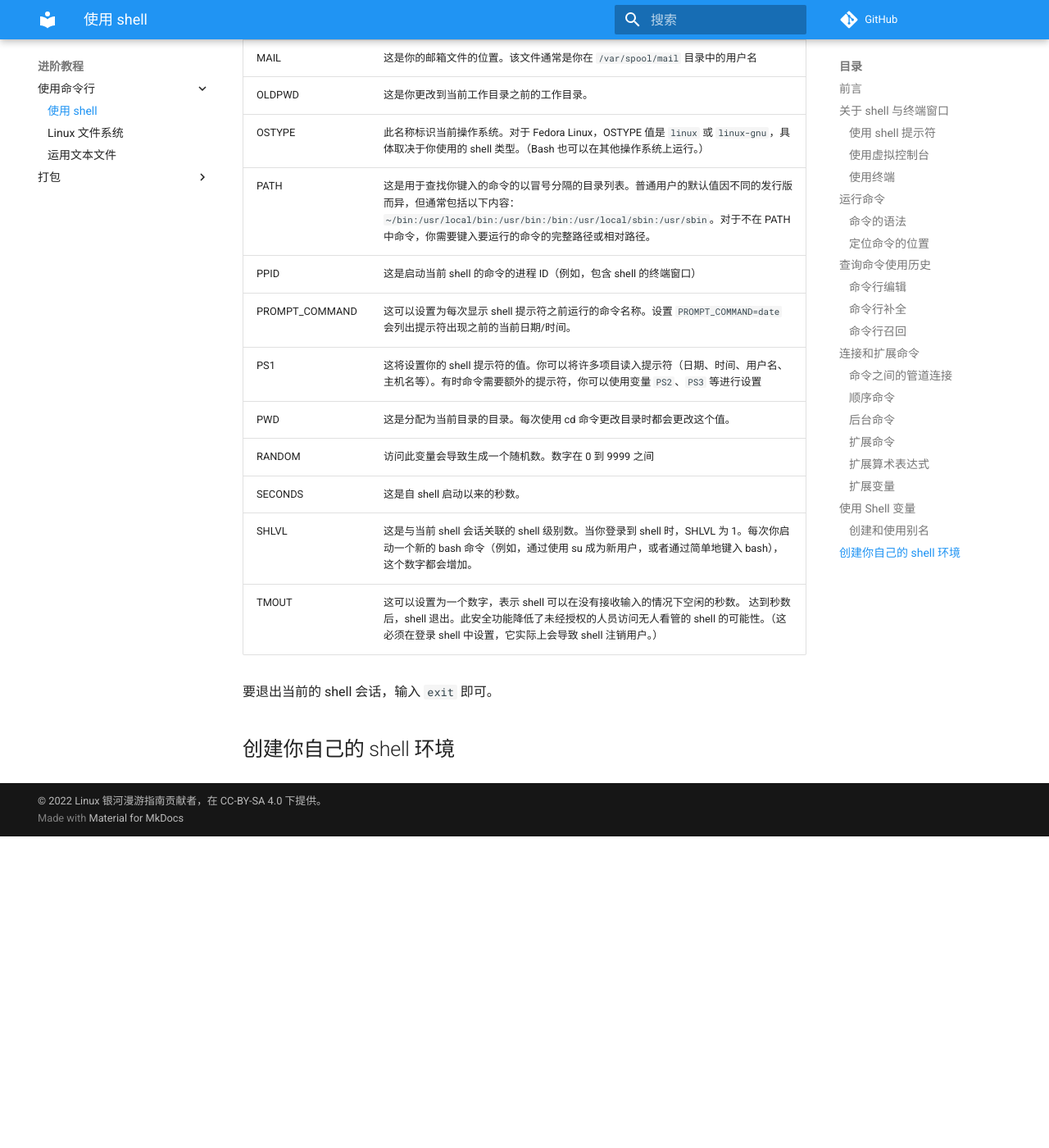
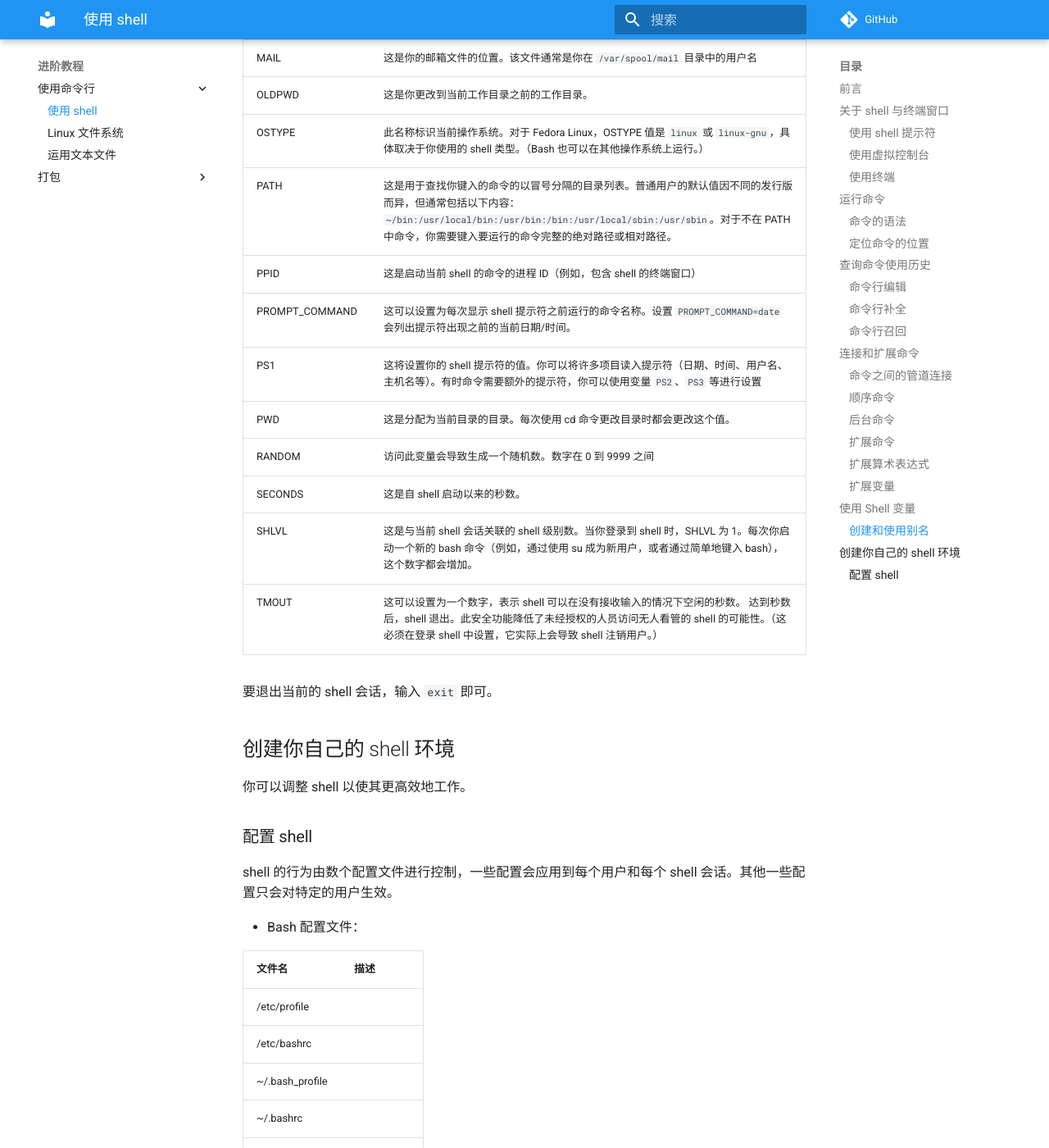
Before and after one commit to linuxhitchhiker/THGLG, an MkDocs documentation site: the page built from docs/advanced/shell/base1.md, in a window 1280 px wide and 1400 px high, scrolled down 10912 px. Shown: the whole window at 82% size. Built offline with MkDocs 1.6.1 and Material for MkDocs 9.7.7, drawn with Linux system fonts in a browser that asks for light colours; comment, search, counter and statistics services are not loaded; before the commit the page ends 11932 px from its top, so only the background shows below that.

Commit message:
Update base1.md

```diff
--- a/docs/advanced/shell/base1.md
+++ b/docs/advanced/shell/base1.md
@@ -377,7 +377,7 @@ $ alias rm='rm -i'
 |MAIL|这是你的邮箱文件的位置。该文件通常是你在 `/var/spool/mail` 目录中的用户名|
 |OLDPWD|这是你更改到当前工作目录之前的工作目录。|
 |OSTYPE|此名称标识当前操作系统。对于 Fedora Linux，OSTYPE 值是 `linux` 或 `linux-gnu`，具体取决于你使用的 shell 类型。（Bash 也可以在其他操作系统上运行。）|
-|PATH|这是用于查找你键入的命令的以冒号分隔的目录列表。普通用户的默认值因不同的发行版而异，但通常包括以下内容：`~/bin:/usr/local/bin:/usr/bin:/bin:/usr/local/sbin:/usr/sbin`。对于不在 PATH 中命令，你需要键入要运行的命令的完整路径或相对路径。|
+|PATH|这是用于查找你键入的命令的以冒号分隔的目录列表。普通用户的默认值因不同的发行版而异，但通常包括以下内容：`~/bin:/usr/local/bin:/usr/bin:/bin:/usr/local/sbin:/usr/sbin`。对于不在 PATH 中命令，你需要键入要运行的命令完整的绝对路径或相对路径。|
 |PPID|这是启动当前 shell 的命令的进程 ID（例如，包含 shell 的终端窗口）|
 |PROMPT_COMMAND|这可以设置为每次显示 shell 提示符之前运行的命令名称。设置 `PROMPT_COMMAND=date` 会列出提示符出现之前的当前日期/时间。|
 |PS1|这将设置你的 shell 提示符的值。你可以将许多项目读入提示符（日期、时间、用户名、主机名等）。有时命令需要额外的提示符，你可以使用变量 `PS2`、`PS3` 等进行设置|
@@ -390,3 +390,19 @@ $ alias rm='rm -i'
 要退出当前的 shell 会话，输入 `exit` 即可。
 
 ## 创建你自己的 shell 环境
+
+你可以调整 shell 以使其更高效地工作。
+
+### 配置 shell
+
+shell 的行为由数个配置文件进行控制，一些配置会应用到每个用户和每个 shell 会话。其他一些配置只会对特定的用户生效。
+
+- Bash 配置文件：
+
+|文件名|描述|
+|---|---|
+|/etc/profile||
+|/etc/bashrc||
+|~/.bash_profile||
+|~/.bashrc||
+|~/.bash_logout||
```
